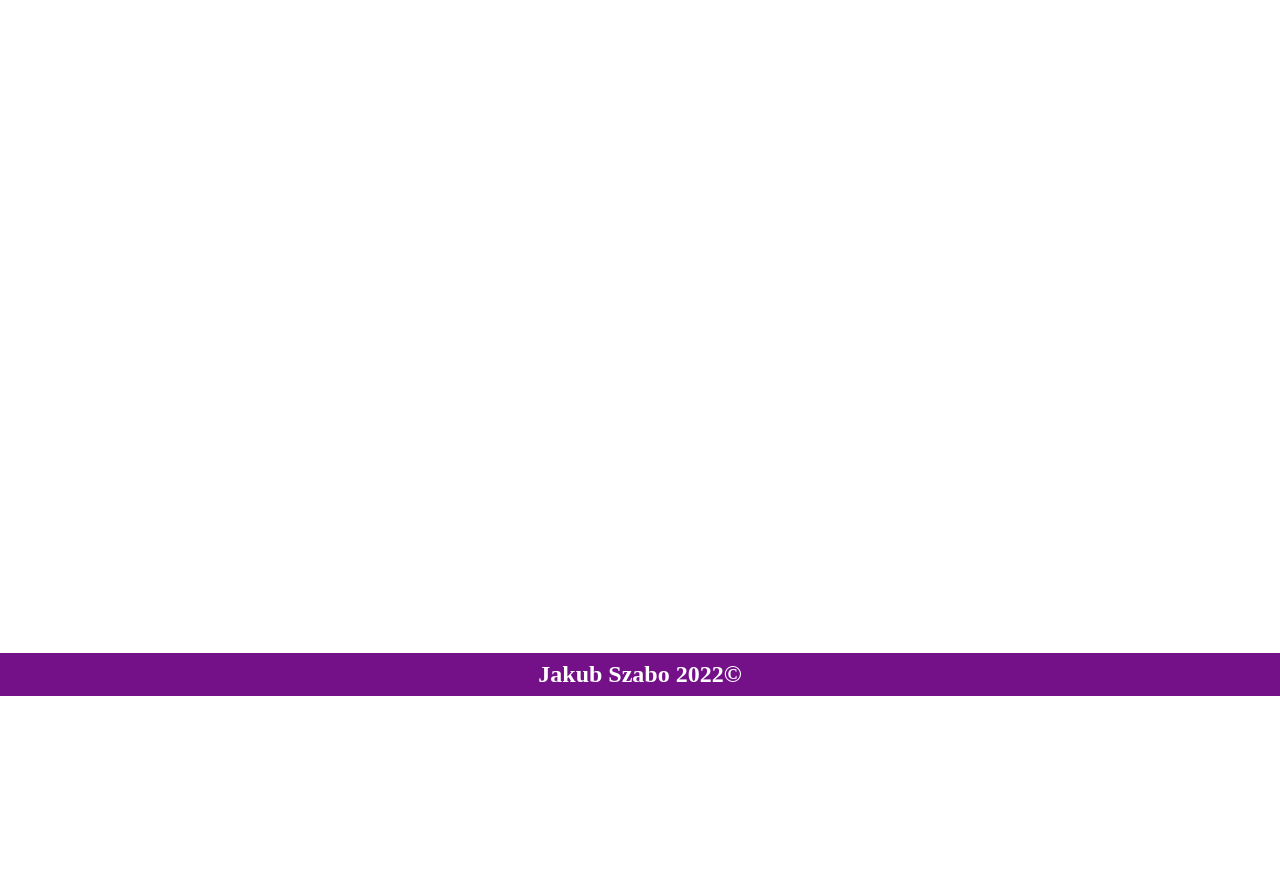
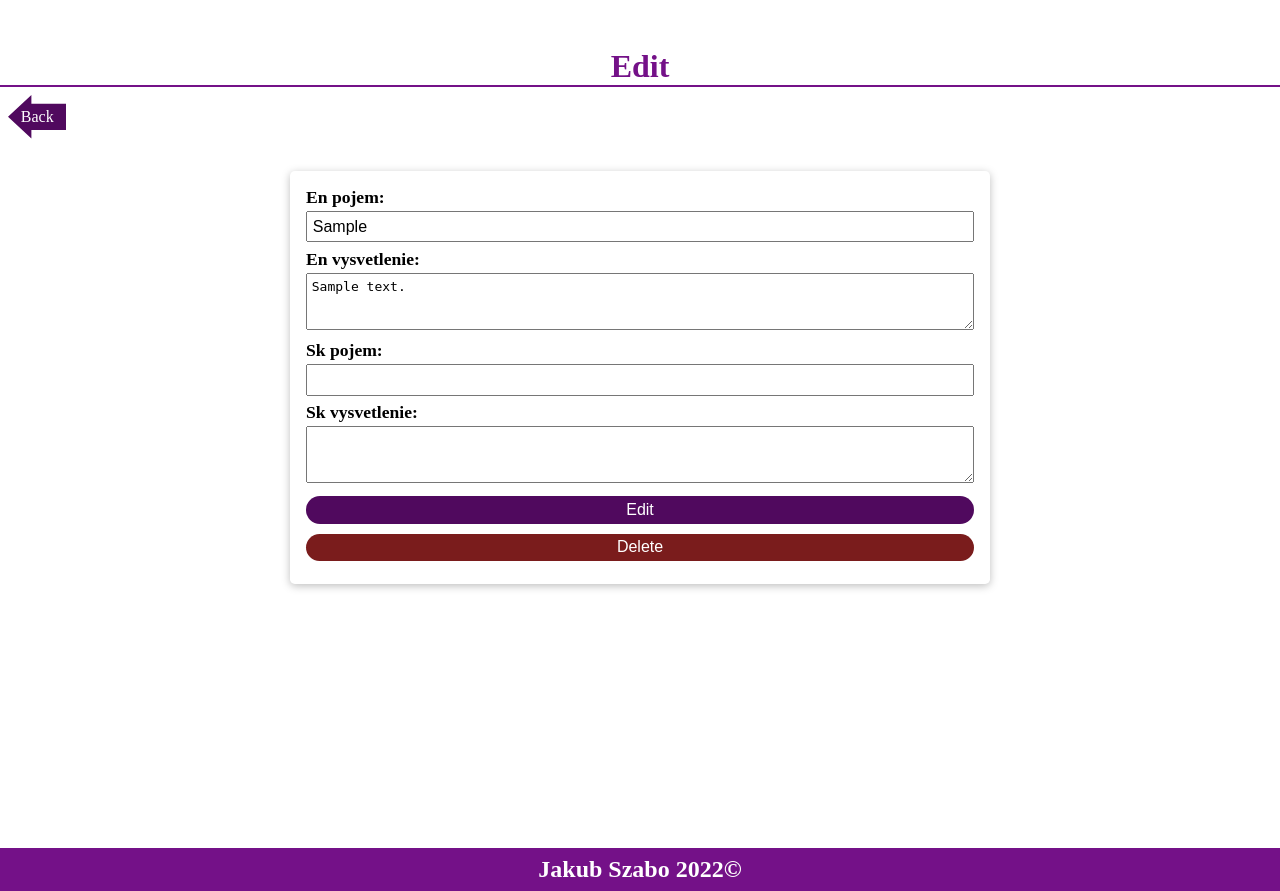
Before and after one commit to JakubSzabo/Web2, a PHP site: page /edit.php?id=1 in a window 1280 px wide. Shown: the part 79-970 px from the top of the page. Before the commit the page ends 775 px from the top, so only its background shows below. Run offline with PHP 8.4, Linux system fonts and the light colour scheme; tables that the repository leaves empty or names only in its code hold one stand-in row (values such as "Sample post").

Commit message:
admin complet

```diff
--- a/Zadanie2/css/admin.css
+++ /dev/null
@@ -1,51 +0,0 @@
-form{
-    width: 100%;
-    margin: auto;
-    padding: 1rem;
-    text-align: center;
-    box-shadow: 0 2px 8px rgba(0, 0, 0, 0.26);
-    border-radius: 0.3rem;
-    margin-top: 2rem;
-}
-
-label{
-    font-size: 1.3rem;
-}
-
-input{
-    margin: 0.5rem;
-}
-
-#file{
-    border-radius: 0.3rem;
-    padding: 0.4rem;
-}
-
-#file::file-selector-button,
-#submit{
-    background-color: #50095e;
-    padding: 0.6rem;
-    border-radius: 5rem;
-    border: none;
-    color: white;
-}#file::file-selector-button:hover,
-#submit:hover{
-    background-color: #741188;
-    cursor: pointer;
-}
-
-#submit{
-    width: 100%;
-}
-
-
-
-@media (min-width: 550px) {
-    form{
-        width: 500px;
-    }
-
-    #submit{
-        width: auto;
-    }
-}
--- /dev/null
+++ b/Zadanie2/css/edit.css
@@ -0,0 +1,18 @@
+h2{
+    text-align: center;
+    font-size: 2rem;
+    color: #741188;
+    border-bottom: 2px solid #741188;
+}
+
+#back{
+    clip-path: polygon(40% 0%, 40% 20%, 100% 20%, 100% 80%, 40% 80%, 40% 100%, 0% 50%);
+    text-decoration: none;
+    background-color: #50095e;
+    color: white;
+    display: inline-block;
+    margin: 0.5rem 0 0 0.5rem;
+    padding: 0.8rem;
+}#back:hover{
+    background-color: #741188;
+}
--- /dev/null
+++ b/Zadanie2/css/form.css
@@ -0,0 +1,135 @@
+#adminForm,
+#editForm,
+#addNew{
+    width: 100%;
+    margin: auto;
+    padding: 1rem;
+    text-align: center;
+    box-shadow: 0 2px 8px rgba(0, 0, 0, 0.26);
+    border-radius: 0.3rem;
+    margin-top: 2rem;
+}
+
+#adminForm label{
+    font-size: 1.3rem;
+}
+
+#adminForm input{
+    margin: 0.5rem;
+}
+
+#adminForm #file{
+    border-radius: 0.3rem;
+    padding: 0.4rem;
+}
+
+#adminForm #file::file-selector-button,
+#submit,
+#closeDelete,
+#addSubmit{
+    background-color: #50095e;
+    padding: 0.6rem;
+    border-radius: 5rem;
+    border: none;
+    color: white;
+}#adminForm #file::file-selector-button:hover,
+#submit:hover,
+#addSubmit:hover,
+#closeDelete:hover{
+    background-color: #741188;
+    cursor: pointer;
+}
+
+#submit,
+#addSubmit{
+    width: 100%;
+}
+
+
+
+@media (min-width: 550px) {
+    #adminForm {
+        width: 500px;
+    }
+
+    #submit,
+    #delete,
+    #deleteBtn,
+    #closeDelete,
+    #addSubmit{
+        width: auto;
+    }
+}
+
+@media (min-width: 750px){
+    #editForm,
+    #addNew{
+        width: 700px;
+    }
+}
+
+#editForm {
+    text-align: left;
+}
+
+#editForm label,
+#addNew label{
+    display: inline-block;
+    font-weight: 700;
+    font-size: 1.1rem;
+}
+
+#editForm input,
+#editForm textarea,
+#addNew input{
+    padding: 0.3rem;
+    width: 100%;
+    margin: 0.2rem 0 0.4rem 0;
+}
+
+#delete, #deleteBtn{
+    background-color: #7a1c1c;
+    padding: 0.6rem;
+    border-radius: 5rem;
+    border: none;
+    color: white;
+}
+#delete:hover, #deleteBtn:hover{
+    background-color: #c22929;
+    cursor: pointer;
+}
+
+#delete, #deleteBtn{
+    width: 100%;
+}
+
+#confirm{
+    position: absolute;
+    top: 50%;
+    left: 50%;
+    transform: translate(-50%, -50%);
+    background-color: white;
+    border-radius: 0.5rem;
+    padding: 1.5rem;
+    box-shadow: 0 2px 8px rgba(0, 0, 0, 0.26);
+}
+
+#confirm h3{
+    margin-bottom: 0.5rem;
+    color: #741188;
+    font-size: 1.3rem;
+}
+
+#backGround{
+    position: fixed;
+    top: 0;
+    left: 0;
+    width: 100%;
+    height: 100%;
+    background-color: rgba(0, 0, 0, 0.8);
+    display: none;
+}
+
+#addSubmit{
+    margin-top: 0.3rem;
+}
--- a/Zadanie2/css/header-footer.css
+++ b/Zadanie2/css/header-footer.css
@@ -24,5 +24,5 @@ h6{
 }
 
 #main{
-    min-height: 75.6vh;
+    min-height: 100vh;
 }
--- a/Zadanie2/edit.php
+++ b/Zadanie2/edit.php
@@ -1,5 +1,97 @@
 <?php include "header-footer/header.php" ?>
 
+    <?php
+        if(isset($_POST['edit']) && isset($_GET['id']) && !empty($_GET['id'])){
+            $sql = "UPDATE term SET name = ? WHERE id = ?";
+            $stmt = $conn->prepare($sql);
+            $stmt->execute([$_POST['en_pojem'], $_GET['id']]);
 
+            $sql = "UPDATE glossary SET term = ?, description = ? WHERE id = ?";
+            $stmt = $conn->prepare($sql);
+            $stmt->execute([$_POST['en_pojem'], $_POST['en_vysvetlenie'], $_POST['termENid']]);
 
+            $sql = "UPDATE glossary SET term = ?, description = ? WHERE id = ?";
+            $stmt = $conn->prepare($sql);
+            $stmt->execute([$_POST['sk_pojem'], $_POST['sk_vysvetlenie'], $_POST['termSKid']]);
+        }
+
+        if(isset($_POST['delete']) && isset($_GET['id']) && !empty($_GET['id'])){
+            $sql = "DELETE FROM term WHERE id = ?";
+            $stmt = $conn->prepare($sql);
+            $stmt->execute([htmlspecialchars($_GET['id'])]);
+
+            header('Location:' . "admin.php");
+        }
+
+        if(isset($_GET['id']) && !empty($_GET['id'])){
+            $sql = "SELECT * FROM glossary WHERE language_id = 1 and term_id = ?;";
+            $stmt = $conn->prepare($sql);
+            $stmt->execute([htmlspecialchars($_GET['id'])]);
+            $termEN = $stmt->fetch(PDO::FETCH_ASSOC);
+
+            $sql = "SELECT * FROM glossary WHERE language_id = 2 and term_id = ?;";
+            $stmt = $conn->prepare($sql);
+            $stmt->execute([htmlspecialchars($_GET['id'])]);
+            $termSK = $stmt->fetch(PDO::FETCH_ASSOC);
+        }
+
+    ?>
+
+    <h2>Edit</h2>
+    <a href="admin.php" id="back">Back</a>
+    <form
+        id="editForm"
+        <?php echo "action='edit.php?id=" . htmlspecialchars($_GET['id']) . "'" ?>
+        method="POST">
+
+        <input type="hidden" id="termENid" name="termENid" value="<?php echo $termEN['id']; ?>">
+        <input type="hidden" id="termSKid" name="termSKid" value="<?php echo $termSK['id']; ?>">
+
+        <div>
+            <label for="en_pojem">En pojem:</label>
+            <input
+                type="text"
+                name="en_pojem"
+                id="en_pojem"
+                value="<?php echo $termEN['term']; ?>">
+        </div>
+        <div>
+            <label for="en_vysvetlenie">En vysvetlenie:</label>
+            <textarea
+                name="en_vysvetlenie"
+                id="en_vysvetlenie"
+                rows="3"
+            ><?php echo $termEN['description']; ?>
+            </textarea>
+        </div>
+        <div>
+            <label for="sk_pojem">Sk pojem:</label>
+            <input
+                type="text"
+                name="sk_pojem"
+                id="sk_pojem"
+                value="<?php echo $termSK['term']; ?>">
+        </div>
+        <div>
+            <label for="sk_vysvetlenie">Sk vysvetlenie:</label>
+            <textarea
+                name="sk_vysvetlenie"
+                id="sk_vysvetlenie"
+                rows="3"
+            ><?php echo $termSK['description']; ?>
+            </textarea>
+        </div>
+
+        <input type="submit" id="submit" name="edit" value="Edit">
+
+        <input type="button" id="deleteBtn" onclick="confirm()" value="Delete">
+        <div id="backGround">
+            <div id="confirm">
+                <h3>Are you sure you want to delete this one?</h3>
+                <input type="button" id="closeDelete" value="No" onclick="confirmClose()">
+                <input type="submit" id="delete" name="delete" value="Yes delete it">
+            </div>
+        </div>
+
+    </form>
 <?php include "header-footer/footer.php" ?>
--- a/Zadanie2/header-footer/footer.php
+++ b/Zadanie2/header-footer/footer.php
@@ -4,6 +4,7 @@
 
         <script src="js/check.js"></script>
         <script src="js/error.js"></script>
+        <script src="js/confirm.js"></script>
     </footer>
 </body>
 </html>
--- a/Zadanie2/header-footer/header.php
+++ b/Zadanie2/header-footer/header.php
@@ -14,11 +14,6 @@ try {
   $conn->setAttribute(PDO::ATTR_ERRMODE, PDO::ERRMODE_EXCEPTION);
   //echo "Connected successfully";
 
-  $sql = 'SELECT id, name FROM term';
-  $stmt = $conn->prepare($sql);
-  $stmt->execute();
-  $terms = $stmt->fetchAll(PDO::FETCH_ASSOC);
-
 } catch(PDOException $e) {
   echo "Connection failed: " . $e->getMessage();
 }
@@ -32,10 +27,11 @@ try {
     <meta http-equiv="X-UA-Compatible" content="IE=edge">
     <meta name="viewport" content="width=device-width, initial-scale=1.0">
     <link rel="icon" type="image/x-icon" href="images/favicon.ico">
-    <link rel="stylesheet" href="css/admin.css">
+    <link rel="stylesheet" href="css/form.css">
     <link rel="stylesheet" href="css/header-footer.css">
     <link rel="stylesheet" href="css/error.css">
     <link rel="stylesheet" href="css/table.css">
+    <link rel="stylesheet" href="css/edit.css">
     <title>Document</title>
 </head>
 <body>
--- /dev/null
+++ b/Zadanie2/js/confirm.js
@@ -0,0 +1,9 @@
+function confirm(){
+    document.getElementById('backGround').style.display = 'block';
+
+}
+
+function confirmClose(){
+    document.getElementById('backGround').style.display = 'none';
+
+}
--- a/Zadanie2/upload.php
+++ b/Zadanie2/upload.php
@@ -105,5 +105,5 @@ if(isset($_POST["submit"])) {
         }
     }
 }
-
+header('Location:' . "admin.php");
 ?>
```
Also changed, not shown: Zadanie2/addNew.php (added, +39 -0 lines), Zadanie2/admin.php (+31 -1 lines), Zadanie2/images/favicon.png (deleted).
